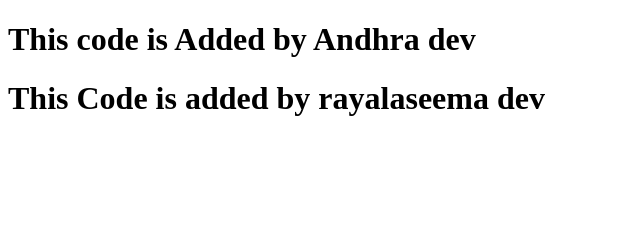
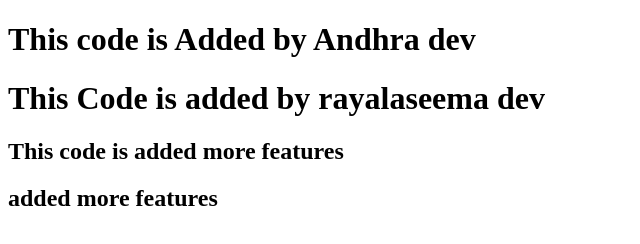
Before and after one commit to Karna2506/Git_2, a plain HTML site: page index.html in a window 1280 px wide. Shown: the whole page, without its empty margins (0-640 px from the left). Drawn offline with Linux system fonts and the light colour scheme.

Commit message:
feature2

```diff
--- a/index.html
+++ b/index.html
@@ -8,5 +8,7 @@
 <body>
     <h1>This code is Added by Andhra dev</h1>
     <h1>This Code is added by rayalaseema dev</h1>
+    <h2>This code is added more features</h2>
+    <h2>added more features</h2>
 </body>
 </html>
```
Also changed, not shown: feature.txt (renamed from feature.html), feature2.txt (added).
